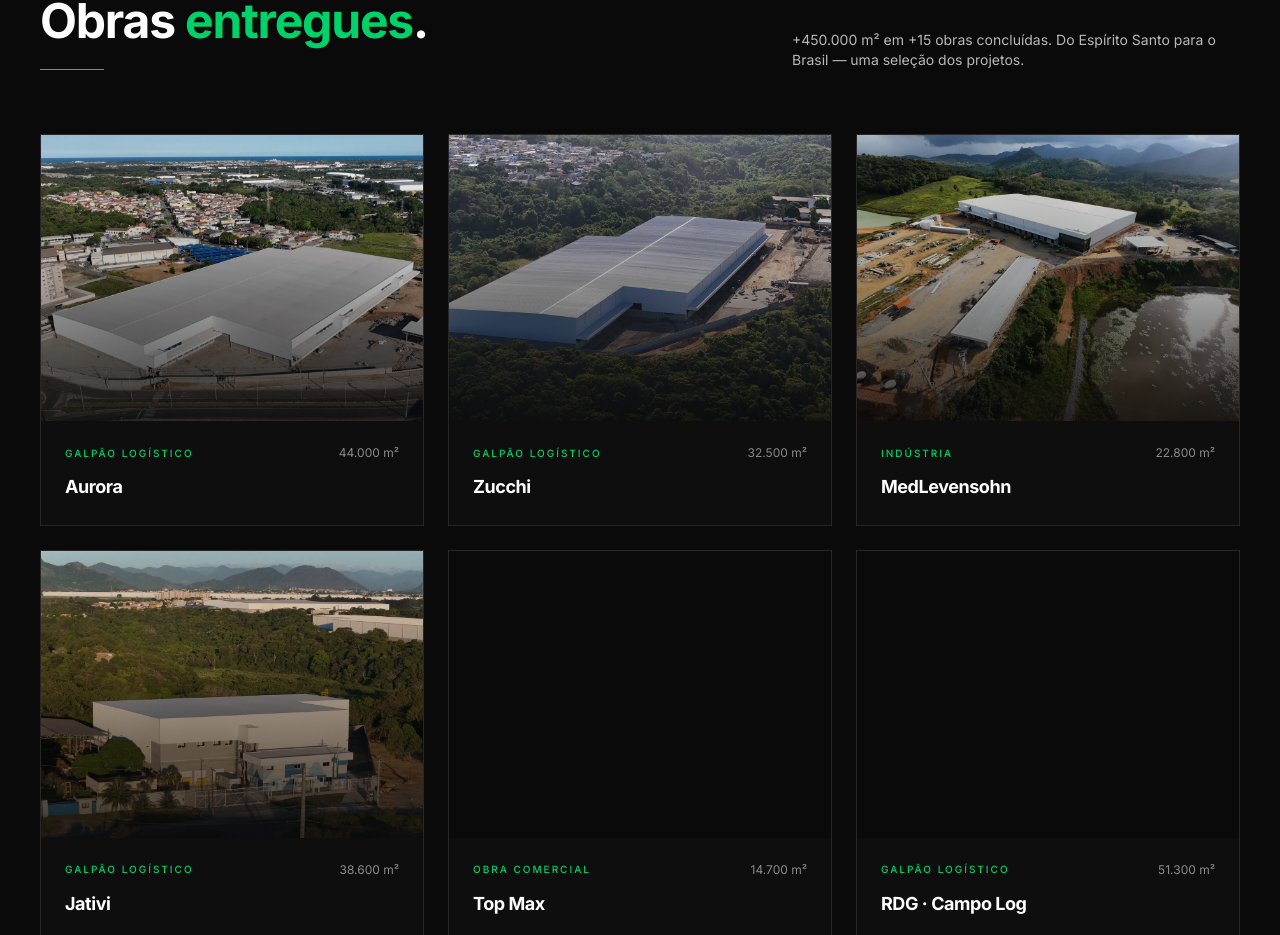
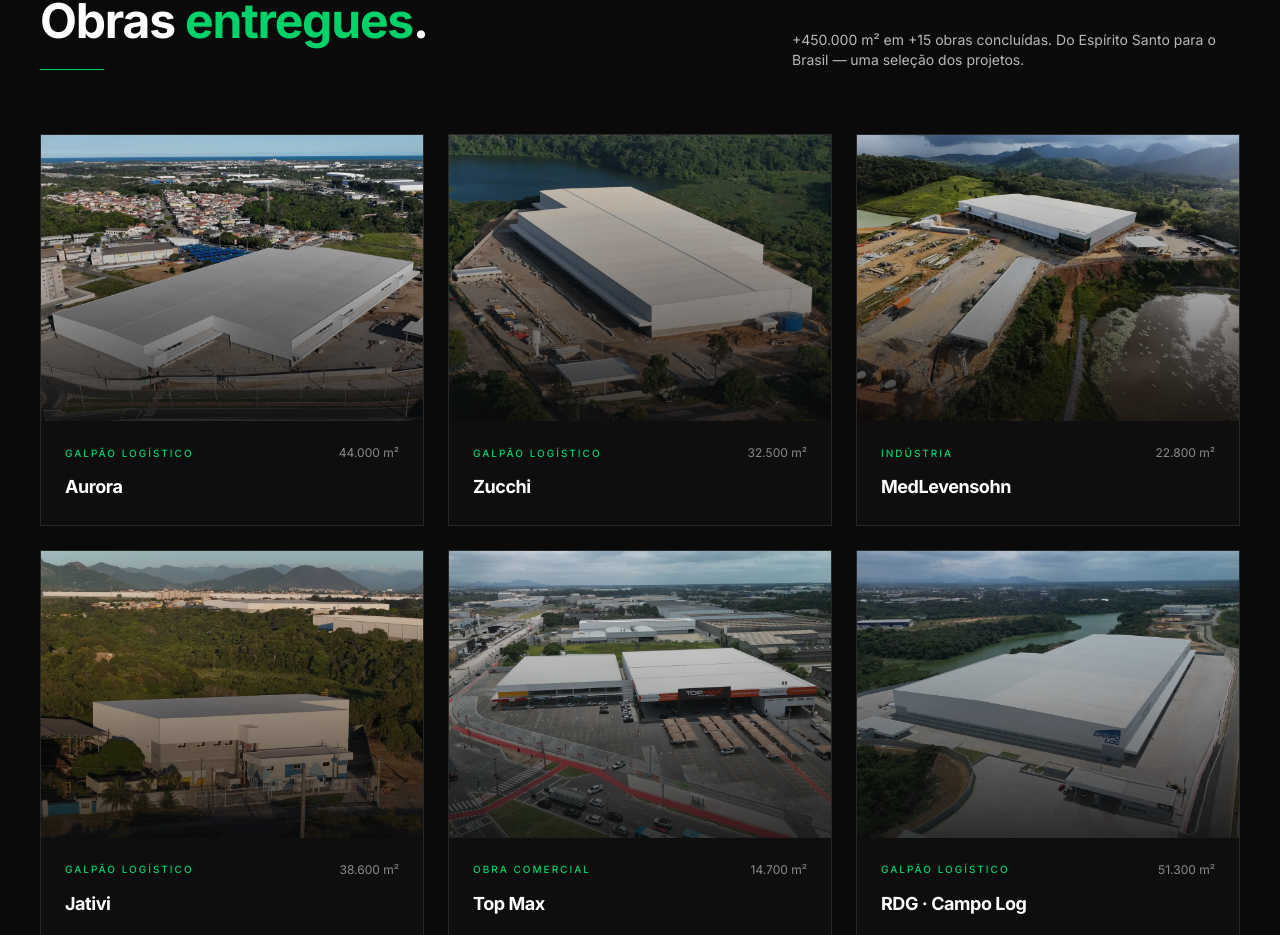
Before and after one commit to pedromoratti3-arch/aex-site, a Next.js app: page / in a window 1280 px wide. Shown: the part 1830-2765 px from the top of the page. Built offline with nearby package versions, Linux system fonts and the light colour scheme; no server answers.

Commit message:
swap: zucchi-v4 com nova foto panorâmica — melhor composição pro card

```diff
--- a/src/components/Obras.tsx
+++ b/src/components/Obras.tsx
@@ -14,7 +14,7 @@
 
 const OBRAS: Obra[] = [
   { id: "aurora", title: "Aurora", type: "Galpão Logístico", area: "44.000 m²", img: "/obras/aurora-v2.webp" },
-  { id: "zucchi", title: "Zucchi", type: "Galpão Logístico", area: "32.500 m²", img: "/obras/zucchi-v3.webp" },
+  { id: "zucchi", title: "Zucchi", type: "Galpão Logístico", area: "32.500 m²", img: "/obras/zucchi-v4.webp" },
   { id: "medlevsohn", title: "MedLevensohn", type: "Indústria", area: "22.800 m²", img: "/obras/medlevsohn.webp" },
   { id: "jativi", title: "Jativi", type: "Galpão Logístico", area: "38.600 m²", img: "/obras/jativi.webp" },
   { id: "top-max", title: "Top Max", type: "Obra Comercial", area: "14.700 m²", img: "/obras/top-max.webp" },
```
Also changed, not shown: public/obras/zucchi-v3.webp (deleted), public/obras/zucchi-v4.webp (added).
